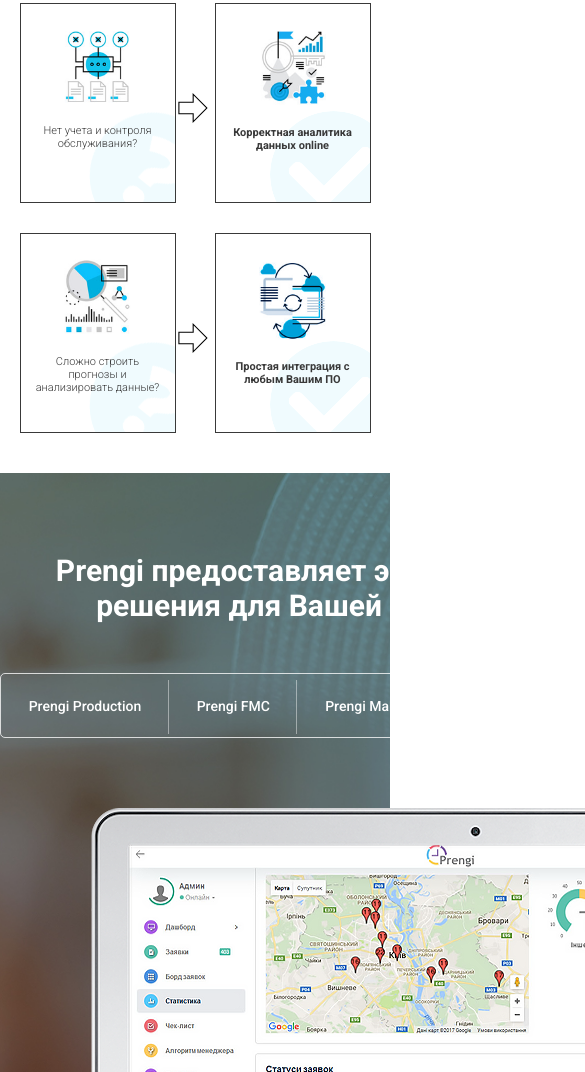
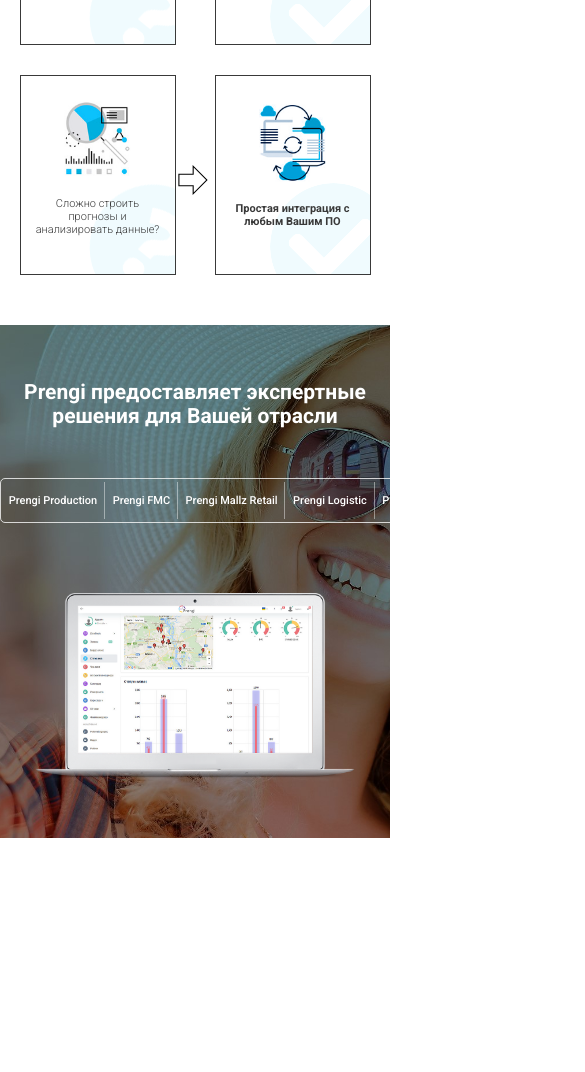
Before and after one commit to Archimeister757/prengi, a website: page src/index.html in a window 390 px wide. Shown: the part 928-2000 px from the top of the page, 585 px wide, since content can reach past the window. After the commit the page ends 1766 px from the top, so only its background shows below. Drawn offline with nearby package versions, Linux system fonts and the light colour scheme; files whose address does not match are found by name.

Commit message:
adaptive slider

```diff
--- a/src/index.html
+++ b/src/index.html
@@ -144,22 +144,22 @@
             <div class="carousel">
                 <div class="carousel__inner">
                     <div>
-                        <img src="img/decision/comp_slider.png" alt="computer">
+                        <img src="img/decision/comp_slider.png" alt="computer1">
                     </div>
                     <div>
-                        <img src="img/decision/comp_slider.png"" alt="computer">
+                        <img src="img/decision/comp_slider-1.png"" alt="computer2">
                     </div>
                     <div>
-                        <img src="img/decision/comp_slider.png"" alt="computer">
+                        <img src="img/decision/comp_slider-2.png"" alt="computer3">
                     </div>
                     <div>
-                        <img src="img/decision/comp_slider.png"" alt="computer">
+                        <img src="img/decision/comp_slider-3.png"" alt="computer4">
                     </div>
                     <div>
-                        <img src="img/decision/comp_slider.png"" alt="computer">
+                        <img src="img/decision/comp_slider-4.png"" alt="computer5">
                     </div>
                     <div>
-                        <img src="img/decision/comp_slider.png"" alt="computer">
+                        <img src="img/decision/comp_slider-5.png"" alt="computer6">
                     </div>
                 </div>
             </div>
--- a/src/js/script.js
+++ b/src/js/script.js
@@ -20,7 +20,7 @@
             speed: 500,
             infinite: true,
             variableWidth: true,
-            autoplay: true,
+            autoplay: false,
             autoplaySpeed: 4000,
             prevArrow: '<button type="button" class="slick-prev"><img src="icons/slider/left_arrow.png"></button>',
             nextArrow: '<button type="button" class="slick-next"><img src="icons/slider/right_arrow.png"></button>',
@@ -36,4 +36,6 @@
             ]
         });
     });
+
+
 });
--- a/src/sass/base/_media.scss
+++ b/src/sass/base/_media.scss
@@ -1,5 +1,5 @@
 @media (max-width: 1200px) {
-    .header {
+    .cap {
         padding: 0;
         &__top {
             display: none;
@@ -27,6 +27,18 @@
         &__text {
             font-size: 15px;
         }
+    }
+    .carousel {
+        &__inner {
+            width: 800px;
+        }
+        img {
+            width: 800px;
+            height: auto;
+        }
+    }
+    .decision {
+        background: url('../img/decision/slider_bg_small.jpg') center (center/cover) no-repeat;
     }
 }
 
@@ -99,9 +111,22 @@
             transform: rotate(-90deg);
             bottom: 35%;
             right: -73%;
-            background: url('../../icon/twoScreen/arrow.png');
+            background: url('../../icons/twoScreen/arrow.png');
             width: 170px;
             height: 73px;
+        }
+    }
+    .carousel {
+        &__inner {
+            width: 650px;
+        }
+        img {
+            width: 650px;
+        }
+    }
+    .decision {
+        &__menu {
+            width: 650px;
         }
     }
 
@@ -162,6 +187,21 @@
                 }
             }
         }
+        &__title {
+            font-size: 38px;
+            font-weight: 700;
+            margin: 70px 0 40px;
+        }
+        &__subtitle {
+            font-size: 19px;
+        }
+
+
+    }
+    .btn {
+        width: 215px;
+        height: 50px;
+        font-size: 15px;
     }
     .possibilities {
         padding: 60px 0;
@@ -176,7 +216,7 @@
             font-size: 12px;
         }
         &__header {
-            font-size: 44px;
+            font-size: 40px;
         }
     }
     #one, #two, #three {
@@ -227,6 +267,30 @@
         }
 
     }
+    .carousel {
+        &__inner {
+            width: 500px;
+        }
+        img {
+            width: 500px;
+        }
+    }
+    .decision {
+        &__menu {
+            width: 500px;
+            height: 45px;
+            &-item {
+                font-size: 11px;
+                &:after {
+                    top: -12px;
+                    height: 37px;
+                }
+            }
+        }
+    }
+    .header {
+        font-size: 25px;
+    }
 
 }
 
@@ -239,11 +303,11 @@
             grid-template-columns: minmax(auto,100px) minmax(auto,550px)
         }
         &__title {
-            margin: 64px 0 27px;
-            font-size: 34px;
+            margin: 45px 0 27px;
+            font-size: 30px;
         }
         &__subtitle {
-            font-size: 20px;
+            font-size: 18px;
         }
         &__menu {
             width: 70%;
@@ -275,7 +339,7 @@
             font-size: 11px;
         }
         &__header {
-            font-size: 40px;
+            font-size: 30px;
         }
     }
     #one, #two, #three {
@@ -289,8 +353,22 @@
         }
     }
     .btn {
-        width: 210px;
-        height: 50px;
+        width: 185px;
+        height: 40px;
+        font-size: 13px;
     }
-
+    .carousel {
+        &__inner {
+            width: 320px;
+        }
+        img {
+            width: 320px;
+        }
+    }
+    .decision {
+        padding: 55px 0;
+    }
+    .header {
+        font-size: 21px;
+    }
 }
--- a/src/sass/style.scss
+++ b/src/sass/style.scss
@@ -55,7 +55,7 @@
     text-align: center;
     &_first {
         margin: 0 auto;
-        width: 600px;
+        max-width: 600px;
     }
 }
 
```
Also changed, not shown: src/css/style.min.css, src/img/decision/comp_slider-1.png (added), src/img/decision/comp_slider-2.png (added), src/img/decision/comp_slider-3.png (added), src/img/decision/comp_slider-4.png (added), src/img/decision/comp_slider-5.png (added), src/img/decision/macbook-air@1X.png (added), src/img/decision/slider_bg_small.jpg (added).
